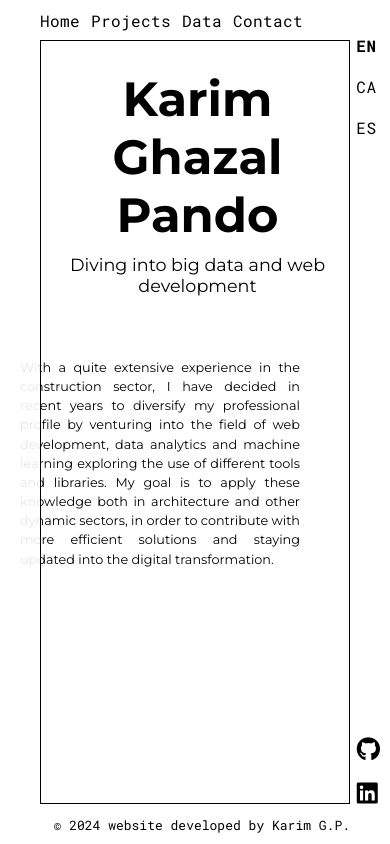
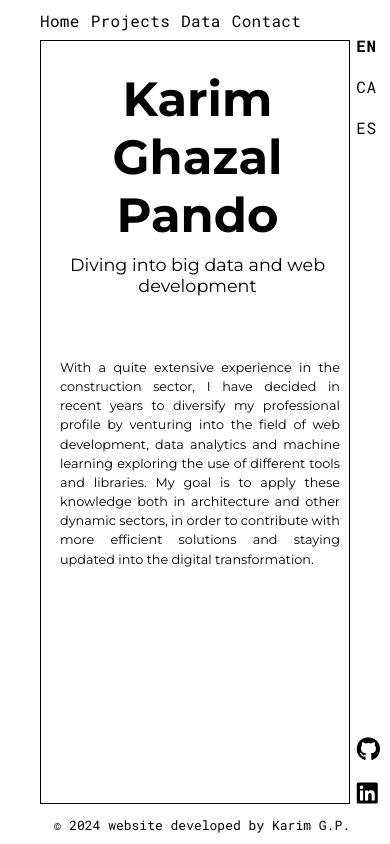
Before and after one commit to KarimGP/Portfolio, a React (Create React App) app: page / in a window 390 px wide. Shown: the top 844 px of the page. Built offline with nearby package versions, Linux system fonts and the light colour scheme.

Commit message:
little changes

```diff
--- a/src/App.css
+++ b/src/App.css
@@ -414,8 +414,7 @@ body {
   .section h3 {
     top: 345px;
     bottom: 55px;
-    margin-right: 10px;
-    margin-left: 10px;
+    margin-right: -30px;
     font-family: 'Montserrat', sans-serif;
     font-weight: 400;    /* Make it lighter */
     font-size: 0.8rem;
@@ -446,7 +445,7 @@ body {
     left: 40px;
     font-family: 'Roboto Mono', monospace; /* Roboto Mono applied */
     font-weight: 400;
-    letter-spacing: 0.025em;
+    letter-spacing: 0.02em;
   }
 
   .projects-section {
```
